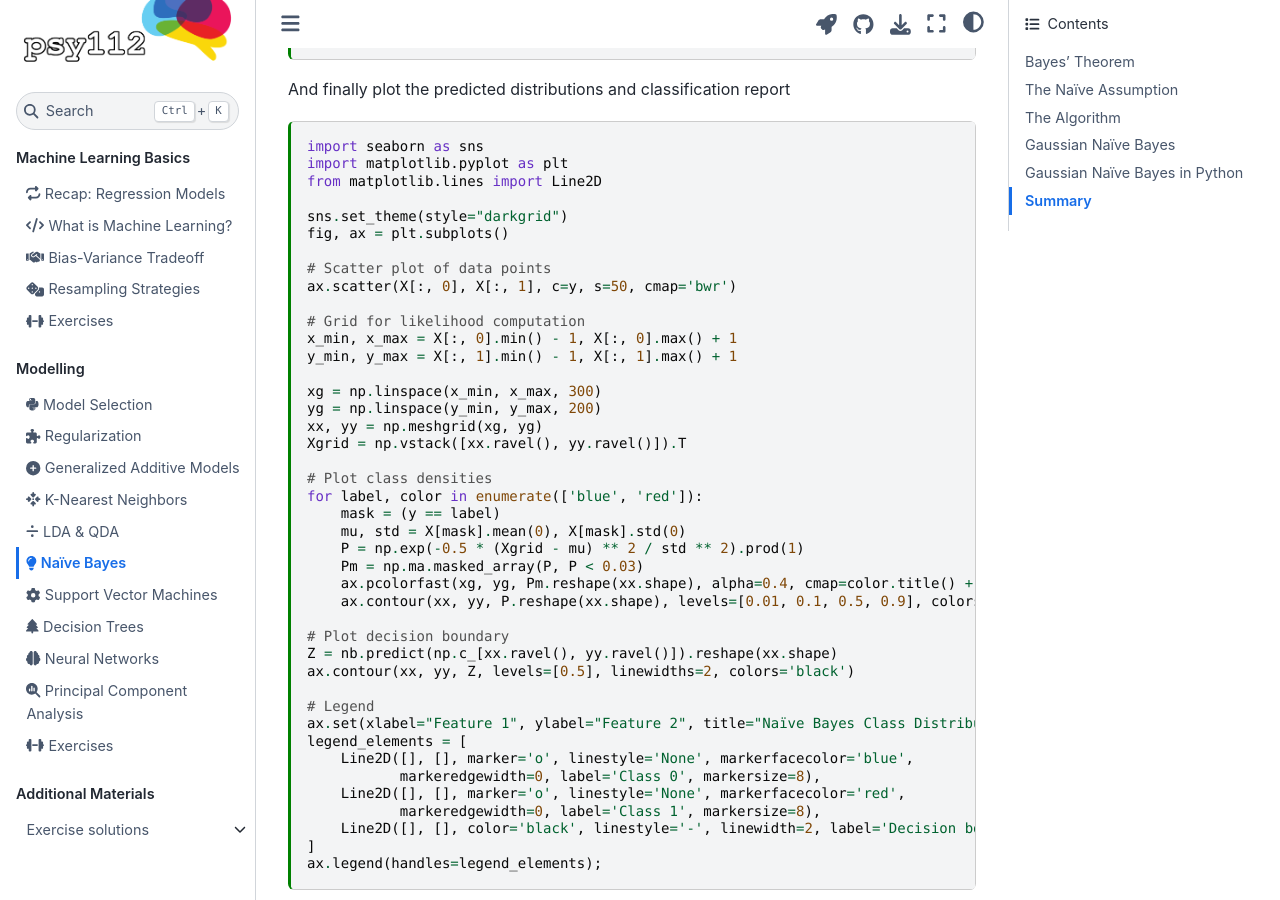
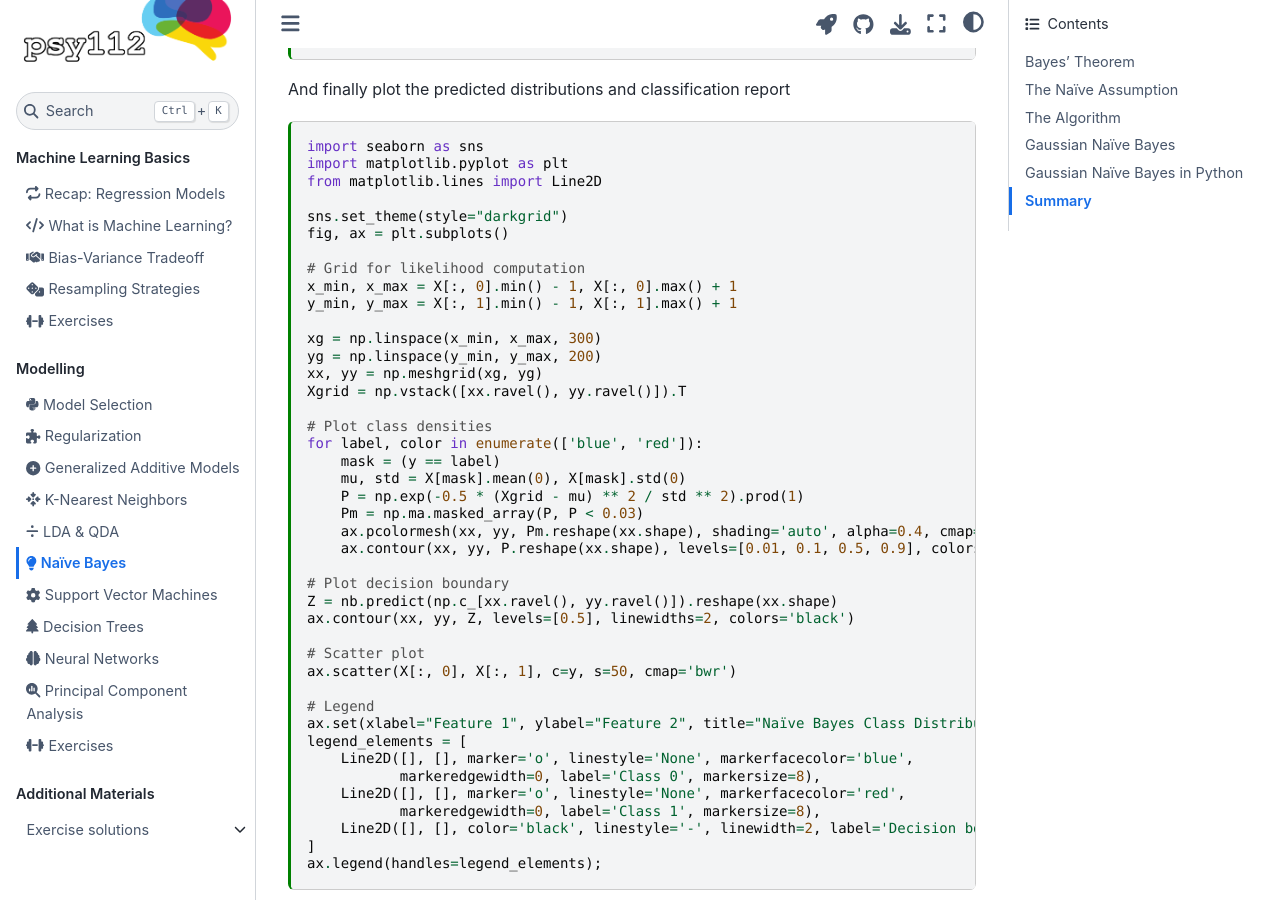
Before and after one commit to mibur1/psy112, a Jupyter Book: the page built from book/2_models/6_Naive_bayes.md, in a window 1280 px wide and 900 px high, scrolled down 6265 px. Built offline with Jupyter Book 1.0.4 settings and Sphinx 7.4.7 and the Sphinx Book theme 1.1.4, drawn with Linux system fonts in a browser that asks for light colours; comment, search, counter and statistics services are not loaded; some of the changed text lies outside the part shown.

Commit message:
plot bugfix + added solution

```diff
--- a/book/2_models/6_Naive_bayes.md
+++ b/book/2_models/6_Naive_bayes.md
@@ -257,9 +257,6 @@ from matplotlib.lines import Line2D
 sns.set_theme(style="darkgrid")
 fig, ax = plt.subplots()
 
-# Scatter plot of data points
-ax.scatter(X[:, 0], X[:, 1], c=y, s=50, cmap='bwr')
-
 # Grid for likelihood computation
 x_min, x_max = X[:, 0].min() - 1, X[:, 0].max() + 1
 y_min, y_max = X[:, 1].min() - 1, X[:, 1].max() + 1
@@ -275,12 +272,15 @@ for label, color in enumerate(['blue', 'red']):
     mu, std = X[mask].mean(0), X[mask].std(0)
     P = np.exp(-0.5 * (Xgrid - mu) ** 2 / std ** 2).prod(1)
     Pm = np.ma.masked_array(P, P < 0.03)
-    ax.pcolorfast(xg, yg, Pm.reshape(xx.shape), alpha=0.4, cmap=color.title() + 's')
+    ax.pcolormesh(xx, yy, Pm.reshape(xx.shape), shading='auto', alpha=0.4, cmap=color.title() + 's')
     ax.contour(xx, yy, P.reshape(xx.shape), levels=[0.01, 0.1, 0.5, 0.9], colors=color, alpha=0.2);
 
 # Plot decision boundary
 Z = nb.predict(np.c_[xx.ravel(), yy.ravel()]).reshape(xx.shape)
 ax.contour(xx, yy, Z, levels=[0.5], linewidths=2, colors='black')
+
+# Scatter plot
+ax.scatter(X[:, 0], X[:, 1], c=y, s=50, cmap='bwr')
 
 # Legend
 ax.set(xlabel="Feature 1", ylabel="Feature 2", title="Naïve Bayes Class Distributions")
```
Also changed, not shown: other parts of book/2_models/6_Naive_bayes.md (+0 -1 lines).
